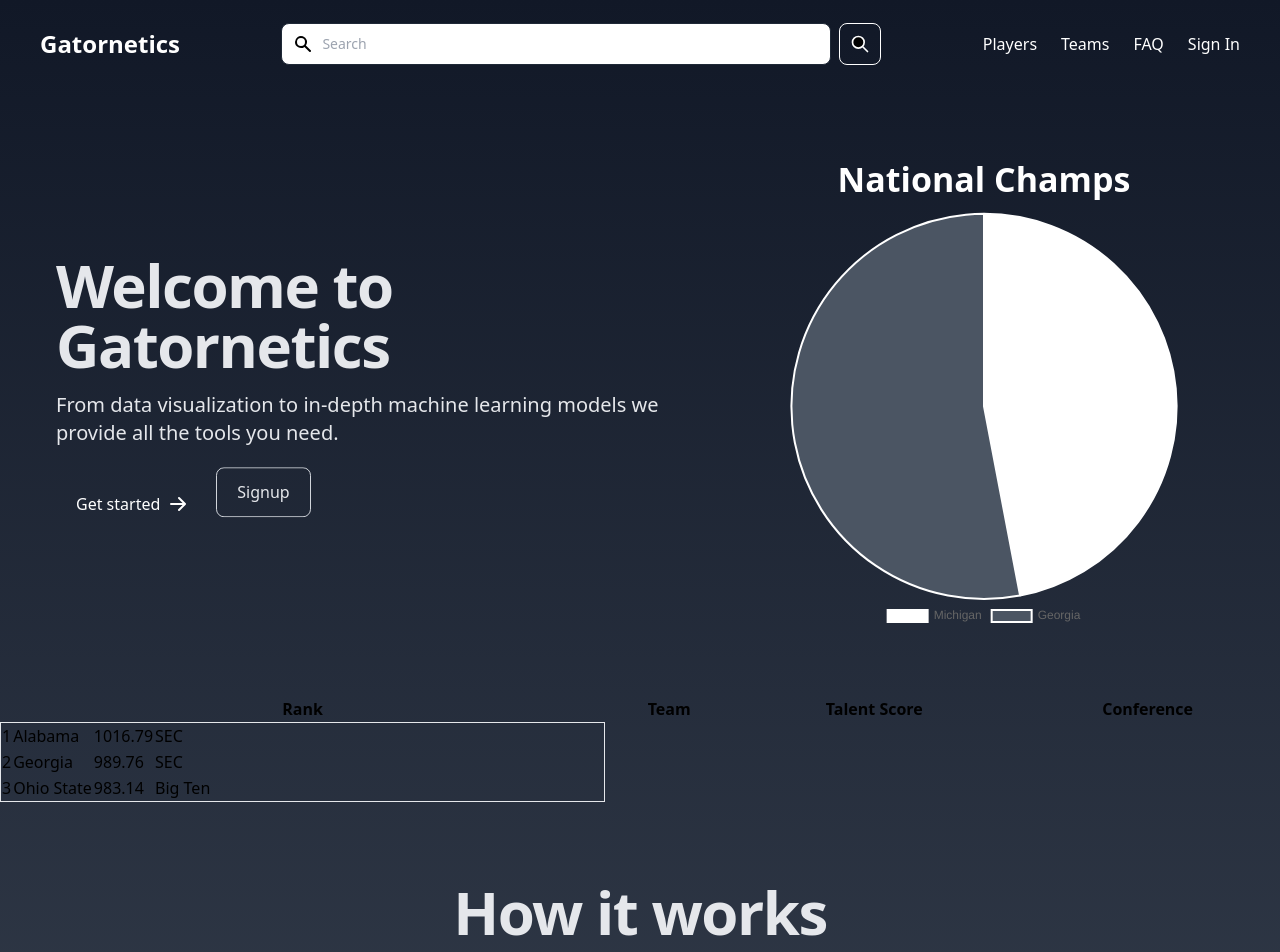
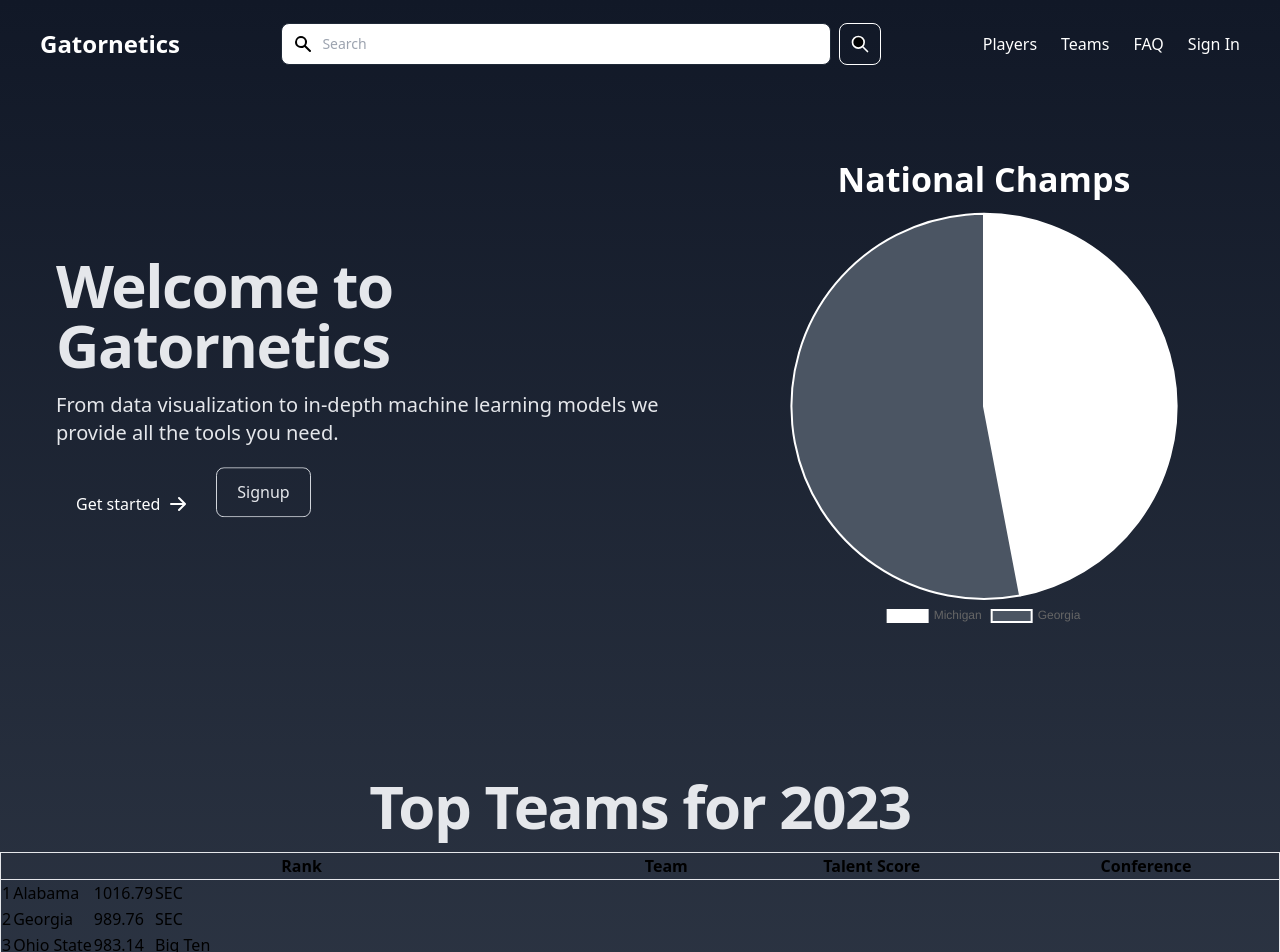
Before and after one commit to k-finken/Gatornetics, a Next.js app: page / in a window 1280 px wide. Shown: the top 952 px of the page. Built offline with nearby package versions, Linux system fonts and the light colour scheme.

Commit message:
boarder and header for leaderboard

```diff
--- a/components/HomeHero.js
+++ b/components/HomeHero.js
@@ -147,6 +147,9 @@
                 </div>
             </div>
 
+            <div className="mt-20 flex justify-center items-center">
+                <h2 className="max-w-2xl mb-4 text-4xl font-extrabold tracking-tight leading-none md:text-5xl xl:text-6xl dark:text-white text-gray-200">Top Teams for 2023</h2>
+            </div>
             <TeamLeaderboard />
 
             <div className="mt-20 flex justify-center items-center">
--- a/components/TeamLeaderboard.js
+++ b/components/TeamLeaderboard.js
@@ -28,8 +28,8 @@
     ]
 
     return (
-        <table id="rankings" class="leaderboard-results" width="100%">
-            <thead>
+        <table id="rankings" className="leaderboard-results" width="100%">
+            <thead className='border'>
                 <tr>
                     <th>Rank</th>
                     <th>Team</th>
@@ -37,7 +37,7 @@
                     <th>Conference</th>
                 </tr>
             </thead>
-            <tbody className='flex border align-items-center'>
+            <tbody className='border'>
                 <ul>
                     {
                         data.map((team) => (
```
